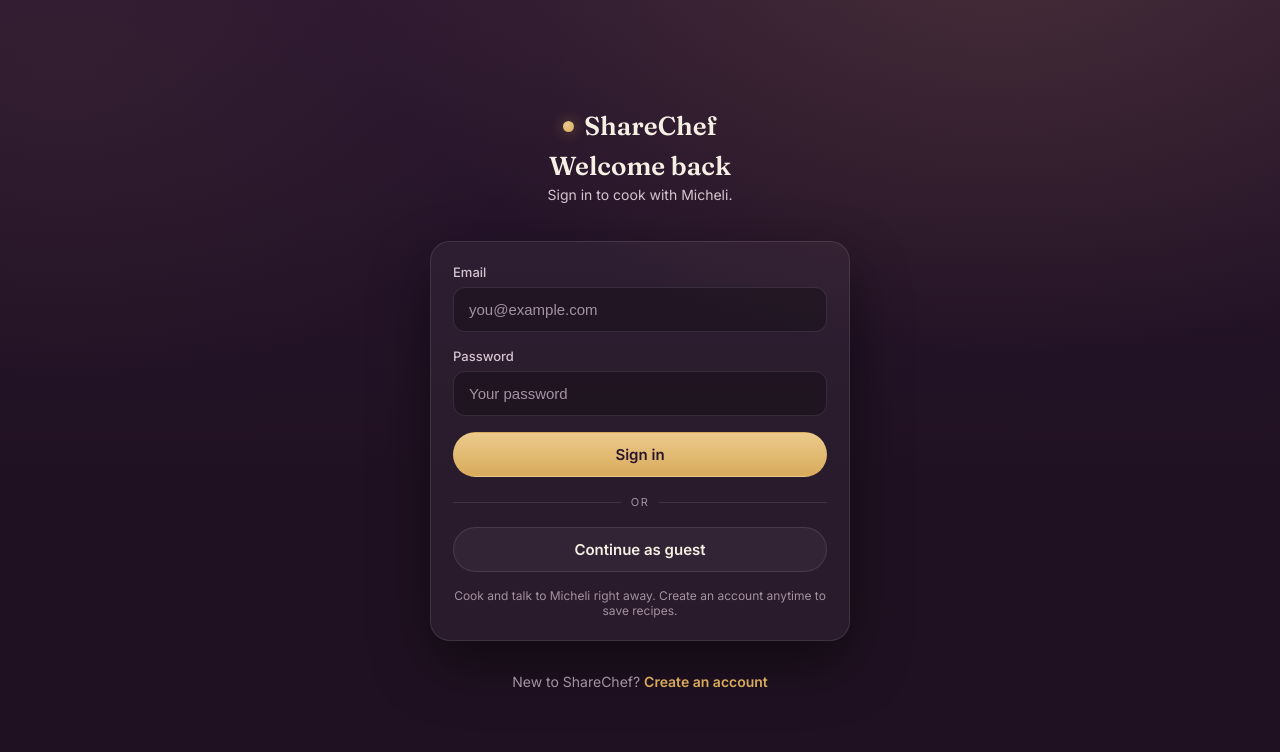
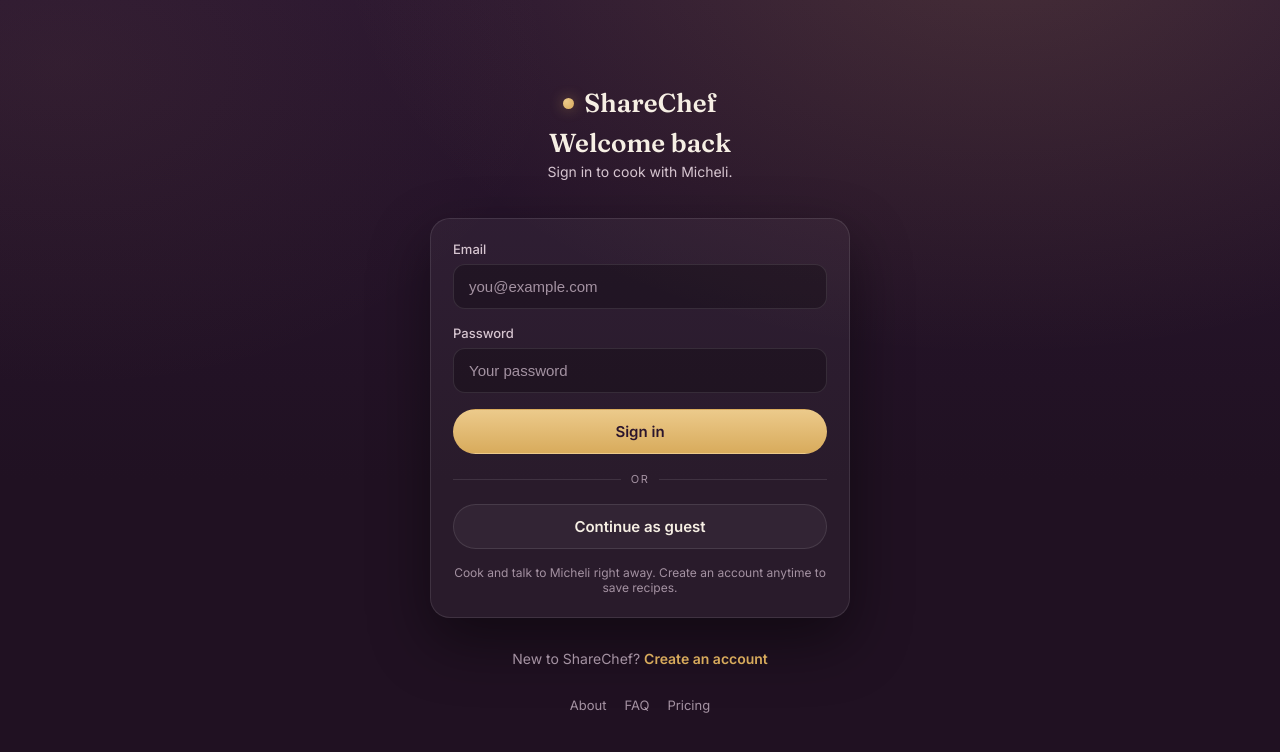
Before and after one commit to taibenor93-glitch/sharechef, a React (Vite) app: page /login in a window 1280 px wide. Shown: the top 752 px of the page. Built offline with nearby package versions, Linux system fonts and the light colour scheme; no server answers.

Commit message:
Add About/FAQ/Pricing links to sign-in page

```diff
--- a/src/pages/Login.tsx
+++ b/src/pages/Login.tsx
@@ -77,6 +77,15 @@ export function LoginPage() {
         <div className="auth-alt">
           New to ShareChef? <Link to="/signup">Create an account</Link>
         </div>
+
+        <div
+          className="muted"
+          style={{ display: 'flex', gap: 18, justifyContent: 'center', fontSize: 13, marginTop: 14 }}
+        >
+          <Link to="/about">About</Link>
+          <Link to="/faq">FAQ</Link>
+          <Link to="/pricing">Pricing</Link>
+        </div>
       </div>
     </div>
   )
```
